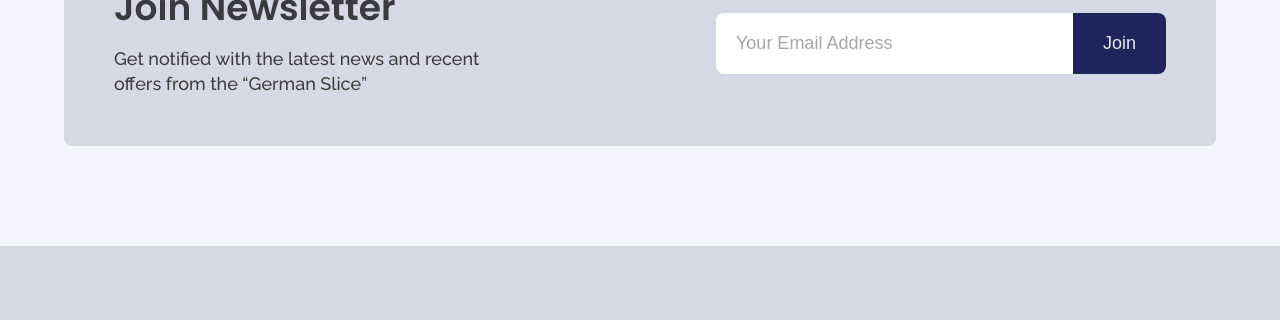
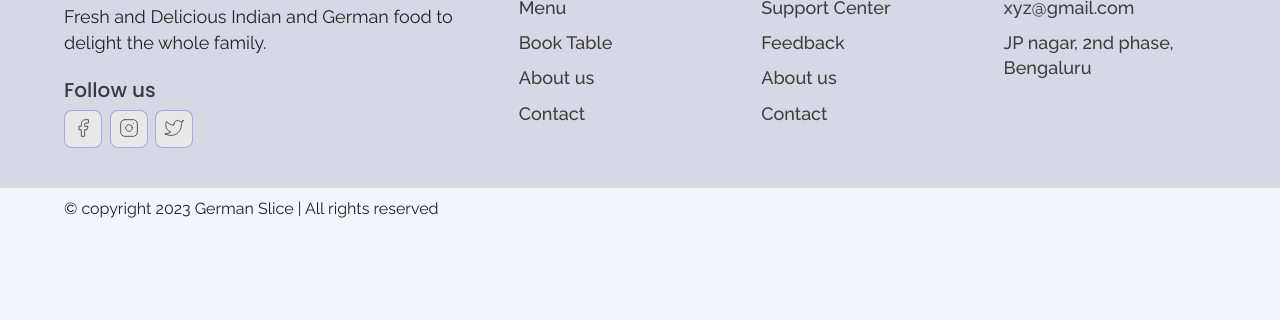
Before and after one commit to Likith412/Restaurant-Reservation, a plain HTML site: page index.html in a window 1280 px wide. Shown: the part 5786-6106 px from the top of the page. After the commit the page ends 6016 px from the top, so only its background shows below. Drawn offline with nearby package versions, Linux system fonts and the light colour scheme.

Commit message:
Update index.html

```diff
--- a/index.html
+++ b/index.html
@@ -431,28 +431,6 @@
         </div>
     </section>
     <!-- End of Testimonal Section -->
-    <!-- Newsletter Section -->
-    <section id="newsletter" data-aos="fade-up">
-        <div class="container">
-            <div class="newsletter__wrapper">
-                <div class="newsletter__info">
-                    <h3 class="newsletter__title">Join Newsletter</h3>
-                    <p class="newsletter__text">
-                        Get notified with the latest news and recent offers from the “German Slice”
-                    </p>
-                </div>
-                <div class="newsletter__form">
-                    <form action="">
-                        <label for="email">
-                            <input type="email" placeholder="Your Email Address">
-                        </label>
-                        <button type="submit">Join</button>
-                    </form>
-                </div>
-            </div>
-        </div>
-    </section>
-    <!-- End Newsletter Section -->
     <!-- Footer -->
     <footer>
         <div class="container">
```
